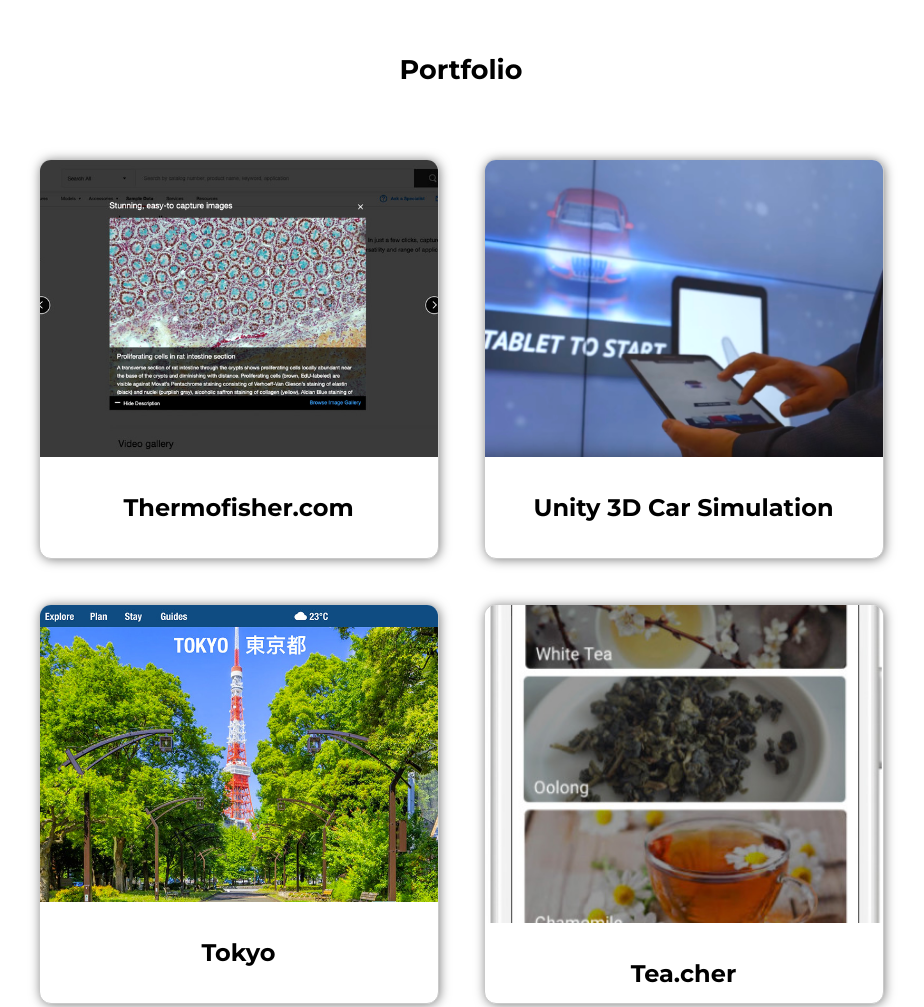
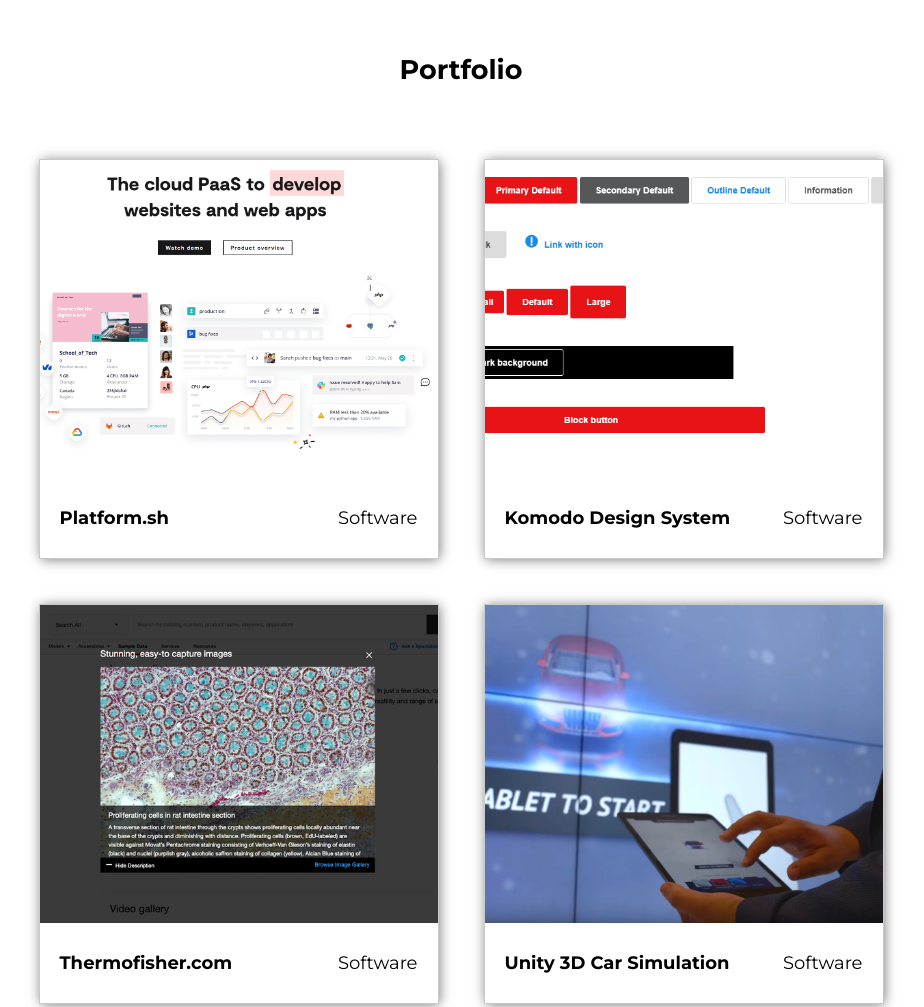
Before and after one commit to mexicanrobot/portfolio-html, a plain HTML site: page index.html in a window 1280 px wide. Shown: the part 739-1746 px from the top of the page, without its empty margins (179-1103 px from the left). Drawn offline with nearby package versions, Linux system fonts and the light colour scheme.

Commit message:
Add new data

```diff
--- a/data/projects.json
+++ b/data/projects.json
@@ -1,13 +1,31 @@
 [
     {
+        "title": "Platform.sh",
+        "type": "Software",
+        "description": "Marketing website for Platform.sh, based on GatsbyJS and Strapi, with its associated React component library developed on Storybook. <a href=\"https://platform.sh/\">Platform.sh</a>",
+        "software": ["GatsbyJS", "Strapi", "Emotion", "Storybook"],
+        "cover": "images/psh/psh.png",
+        "media": ["images/psh/psh.png"]
+    },
+    {
+        "title": "Komodo Design System",
+        "type": "Software",
+        "description": "Design system for Thermofisher, developed the Vanilla JS implementation which then was used for the React version. <a href=\"https://designsystem.thermofisher.com/\">Page</a> and <a href=\"https://s3.amazonaws.com/thermo.ux.garcia/storybook/index.html\">storybook</a>",
+        "software": ["Vanilla JS","Storybook"],
+        "cover": "images/komodo/komodo.png",
+        "media": ["images/komodo/komodo.png"]
+    },
+    {
         "title": "Thermofisher.com",
-        "description": "Front-end development for thermofisher.com, creating reutilizable components, and selection guides for their products.",
+        "type": "Software",
+        "description": "Front-end development for thermofisher.com, creating reutilizable components, and selection guides for their products. <a href=\"https://www.thermofisher.com/mx/en/home/life-science/lab-equipment/lab-centrifuges/benchtop-centrifuges/models/selection.html\">Link to a selection guide.</a>",
         "software": ["Vanilla JS","Adobe AEM"],
         "cover": "images/Thermofisher/thermo1.jpg",
         "media": ["images/Thermofisher/thermo1.jpg","images/Thermofisher/thermo2.jpg","images/Thermofisher/thermo3.jpg","images/Thermofisher/thermo4.jpg","images/Thermofisher/thermo5.jpg","images/Thermofisher/thermo6.jpg"]
     },
     {
         "title": "Unity 3D Car Simulation",
+        "type": "Software",
         "description": "3D Simulation to showcase Samsung's business displays. Developed on Unity, where the main display is controlled by a tablet running the same Unity application.",
         "software": ["Unity"],
         "cover": "images/Car/car4.jpg",
@@ -15,6 +33,7 @@
     },
     {
         "title": "Tokyo",
+        "type": "Design",
         "description": "Personal project redesigning the website to visit Tokyo.",
         "software": ["Adobe XD"],
         "cover": "images/Tokyo/Tokyo-2.jpg",
@@ -22,6 +41,7 @@
     },
     {
         "title": "Tea.cher",
+        "type": "Design",
         "description": "Personal project designing a mobile app to explore, learn, and brew tea.",
         "software": ["Sketch","Marvel"],
         "cover": "images/Teacher/teacher5.jpg",
@@ -29,6 +49,7 @@
     },
     {
         "title": "Stonewall",
+        "type": "Design",
         "description": "Personal project redesigning the Stonewall project website, from a 3D experience, to a simple website.",
         "software": ["Adobe XD"],
         "cover": "images/Stonewall/Stonewall.jpg",
@@ -36,6 +57,7 @@
     },
     {
         "title": "Branding",
+        "type": "Design",
         "description": "Personal projects of branding, creating a Cookie brand, and a mascot for a mobile app for Tea",
         "software": ["Adobe Illustrator"],
         "cover": "images/Branding/melancookies1.jpg",
@@ -43,6 +65,7 @@
     },
     {
         "title": "Dr Martens Rebranding",
+        "type": "Design",
         "description": "Personal projects of rebranding Dr Martens logo to a more modern look.",
         "software": ["Adobe Illustrator"],
         "cover": "images/Rebranding/martens1.jpg",
@@ -50,6 +73,7 @@
     },
     {
         "title": "Hodads Redesign",
+        "type": "Design",
         "description": "Personal project of redesigning Hodad's webpage, improving the design but keeping the same style.",
         "software": ["Adobe XD"],
         "cover": "images/Hodads/Hodads.jpg",
@@ -57,6 +81,7 @@
     },
     {
         "title": "4 Players 1 Snake",
+        "type": "Software",
         "description": "Videogame in Unity, where the concept is 4 players playing Snake, but there's only 1 snake being controlled by everyone.",
         "software": ["Unity"],
         "cover": "images/4p1s/4p1s.jpg",
@@ -64,6 +89,7 @@
     },
     {
         "title": "Banner CMS",
+        "type": "Software",
         "description": "Front end development for Banner CMS, for large-format displays.",
         "software": ["AngularJS","Javascript","Foundation"],
         "cover": "images/CMS/cms1.jpg",
@@ -71,6 +97,7 @@
     },
     {
         "title": "Concert Posters",
+        "type": "Design",
         "description": "I love concerts, so sometimes I like designing concert posters.",
         "software": ["Illustrator","Photoshop"],
         "cover": "images/Concerts/concert1.jpg",
@@ -78,6 +105,7 @@
     },
     {
         "title": "Terramar Design",
+        "type": "Design",
         "description": "Freelance project designing an ecommerce website to sell beauty products.",
         "software": ["AdobeXD"],
         "cover": "images/Terramar/terramar1.jpg",
--- a/scripts/script.js
+++ b/scripts/script.js
@@ -3,15 +3,31 @@
       function addProjects(json) {
         let projects = document.querySelector('.projects');
 
-        for(let project of json) {
+        let designProjects = json.filter(project => project.type === "Design");
+        let swProjects = json.filter(project => project.type === "Software");
+
+        let projectsArray = [...swProjects, ...designProjects];
+
+        for(let project of projectsArray) {
           let projectElement = document.createElement('article');
+          let projectInfo = document.createElement('div');
           let title = document.createElement('p');
+          let type = document.createElement('p');
           let image = document.createElement('img');
 
           projectElement.classList.add('project');
           projectElement.setAttribute('tabindex', 0);
+
+          projectInfo.classList.add('project-info');
+
           title.classList.add('project-title');
+          type.classList.add('project-type');
+
           title.innerText = project.title;
+          type.innerText = project.type;
+
+          projectInfo.appendChild(title);
+          projectInfo.appendChild(type);
 
           image.setAttribute('src',project.cover);
           image.setAttribute('alt',project.title);
@@ -19,7 +35,7 @@
           projectElement.onclick = () => showModal(project);
 
           projectElement.appendChild(image);
-          projectElement.appendChild(title);
+          projectElement.appendChild(projectInfo);
 
           projects.appendChild(projectElement);
 
@@ -34,7 +50,7 @@
         modal.classList.add('show');
         document.getElementById('modal-overlay').classList.add('show');
         document.querySelector('#modal .modal-title').innerText = project.title;
-        document.querySelector('#modal .modal-description').innerText = project.description;
+        document.querySelector('#modal .modal-description').innerHTML = project.description;
 
         for(let media of project.media) {
           let mediaType = media.split("/")[0];
--- a/styles/style.css
+++ b/styles/style.css
@@ -93,12 +93,8 @@
     width: var(--grid-element-width);
     height: var(--grid-element-width);
 
-    overflow: hidden;
-
-    border-radius: 2px;
     background: white;
     border: 1px solid #c9c9c9;
-    border-radius: 12px;
 
     display: flex;
     flex-direction: column;
@@ -118,17 +114,30 @@
   }
 
   .project img {
-    width: var(--grid-element-width);
-    height: 80%;
+    width: 100%;
+    flex: 0 0 80%;
+    max-height: 80%;
+    object-fit: cover;
+  }
 
-    object-fit: cover;
-    object-position: 50% 50%;
+  .project-info {
+    flex: 0 0 20%;
+    width: 100%;
+    display: flex;
+    justify-content: space-between;
+    align-items: center;
+    padding: 0 20px;
   }
 
   .project-title {
-    font-size: 24px;
+    font-size: 18px;
     font-weight: 700;
-    padding: 12px;
+
+    flex: 1 1 80%;
+  }
+
+  .project-type {
+    flex: 1 1 20%;
   }
 
   .about {
@@ -143,11 +152,14 @@
     position: relative;
     left: 50%;
     transform: translateX(-50%);
-    border-radius: 2px;
 
     gap: 40px;
 
     margin-top: 200px;
+
+    box-shadow: 1px 1px 12px -1px rgba(0,0,0,0.57);
+    -webkit-box-shadow: 1px 1px 12px -1px rgba(0,0,0,0.57);
+    -moz-box-shadow: 1px 1px 12px -1px rgba(0,0,0,0.57);
   }
 
   .about-info {
@@ -160,7 +172,6 @@
   .headshot {
     width: 200px;
     height: 200px;
-    border-radius: 50%;
   }
 
   .info {
@@ -190,7 +201,6 @@
     max-width: 95vw;
     overflow-y: scroll;
     border: 1px solid #d3d3d3;
-    border-radius: 3px;
   }
 
   #modal.show {
```
Also changed, not shown: images/komodo/komodo.png (added), images/psh/psh.png (added).
